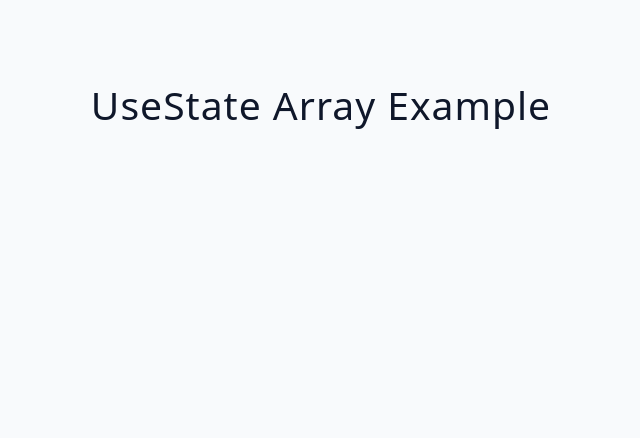
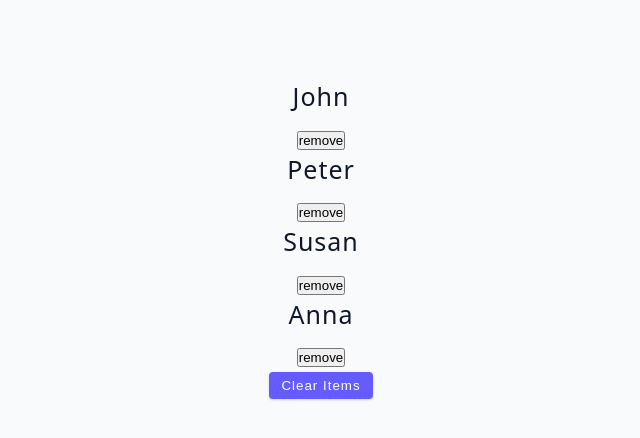
Before and after one commit to aleknovkovski/lrn-smilga-react-tutorials, a React (Vite) app: page / in a window 1280 px wide. Shown: the top 438 px of the page, without its empty margins (319-959 px from the left). Built offline with nearby package versions, Linux system fonts and the light colour scheme.

Commit message:
01-3: Finish exercise; An example of useState w array

```diff
--- a/src/tutorial/01-useState/working/03-useState-array.jsx
+++ b/src/tutorial/01-useState/working/03-useState-array.jsx
@@ -1,5 +1,38 @@
+import React, {useState} from 'react';
+import { data } from '../../../data';
 const UseStateArray = () => {
-  return <h2>useState array example</h2>;
+  const [people, setPeople] = useState(data);
+
+  const removePerson = (id) => {
+    const newPeopleArr = people.filter((person) => {
+      return person.id !== id
+    });
+    setPeople(newPeopleArr);
+  };
+
+  function clearPeopleList () {
+    setPeople([]);
+  }
+
+  return (
+      <div>
+        {people.map((person) => {
+          const { id, name } = person;
+          return (
+              <div key={id} className='item'>
+                <h4>{name}</h4>
+                <button onClick={() => removePerson(id)}>remove</button>
+              </div>
+          );
+        })}
+        <button
+            className='btn'
+            onClick={clearPeopleList}
+        >
+          clear items
+        </button>
+      </div>
+  );
 };
 
 export default UseStateArray;
```
